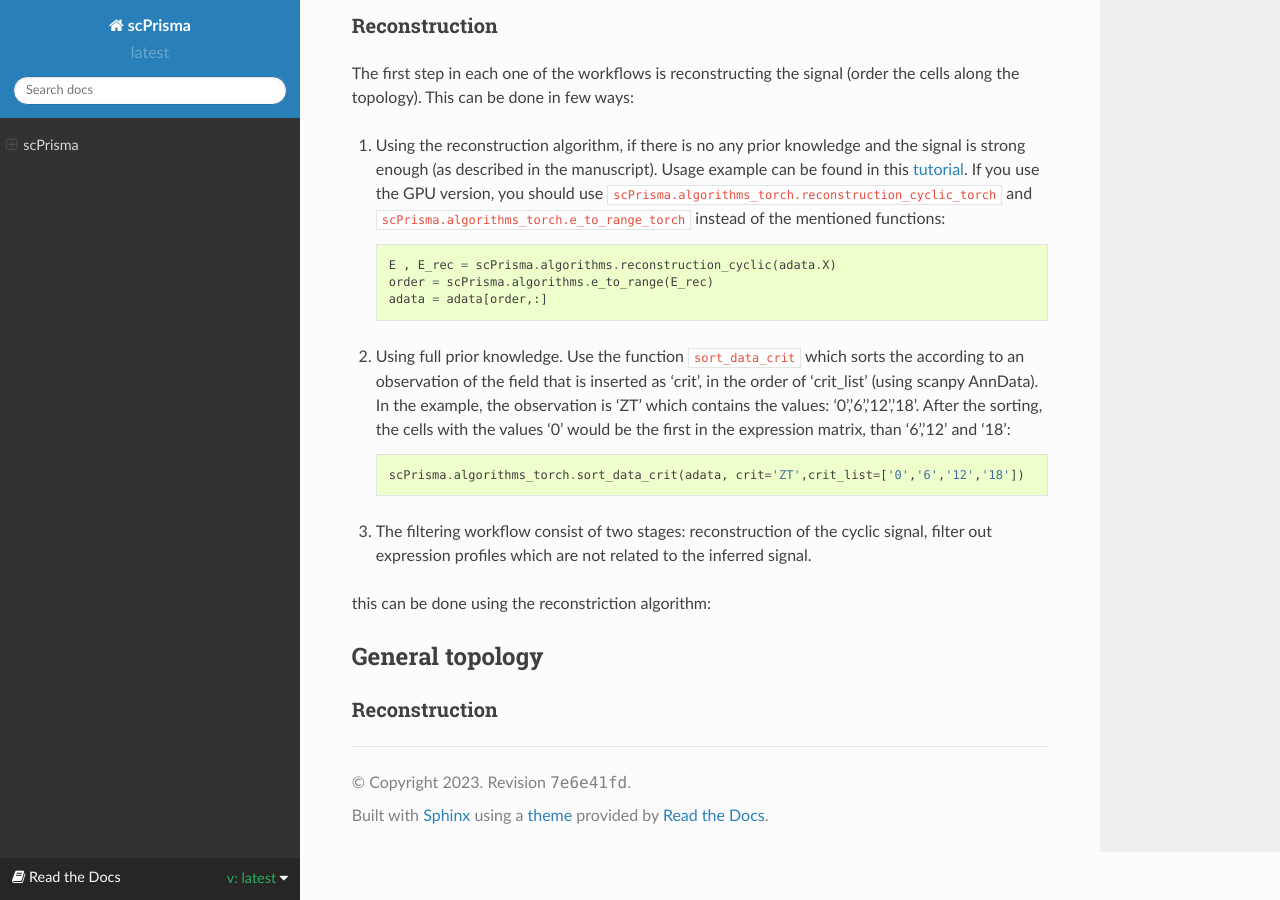
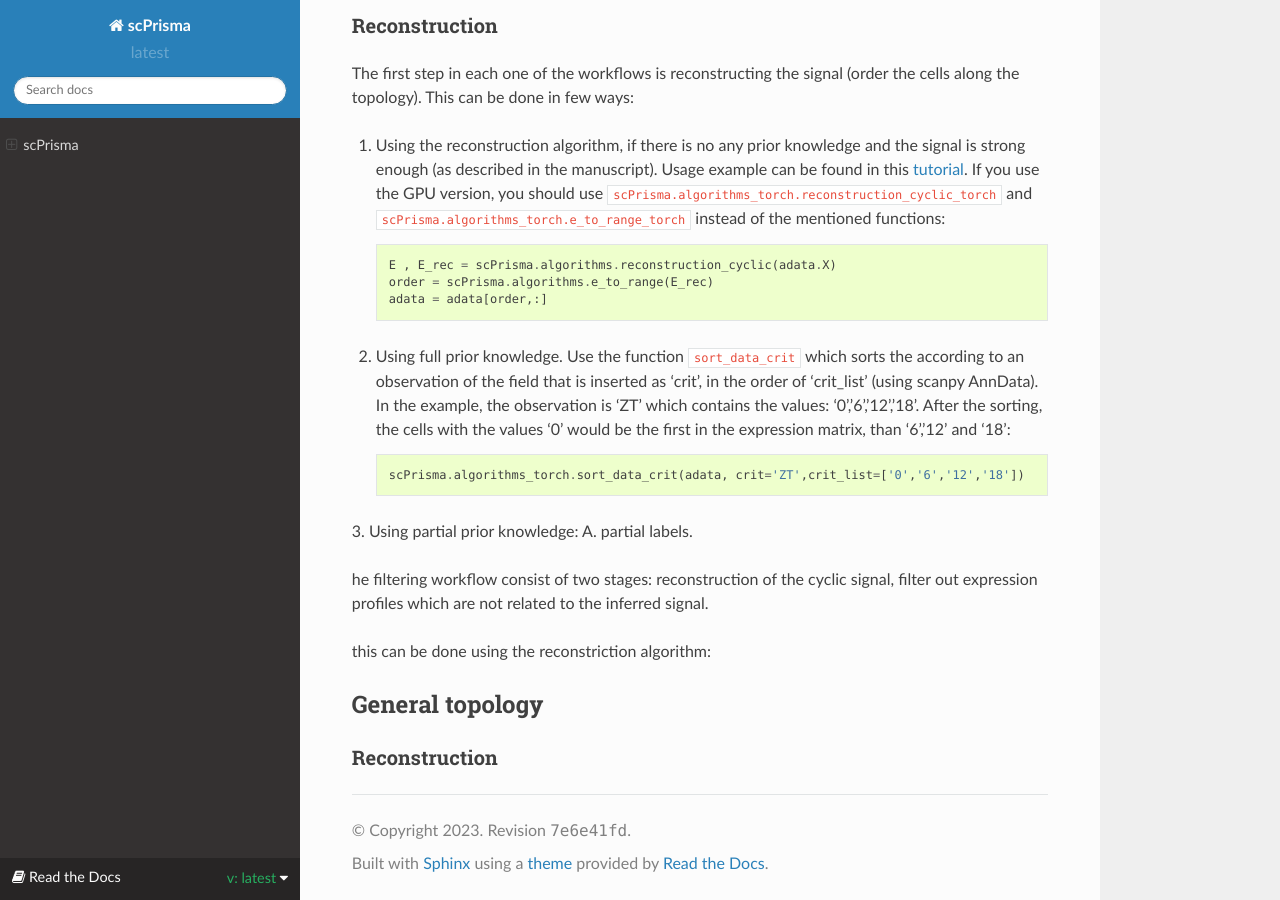
Before and after one commit to nitzanlab/scPrisma, a Sphinx documentation site: the page built from docs/index.rst, in a window 1280 px wide and 900 px high, scrolled down 2224 px. Built offline with Sphinx 7.4.7 and the Read the Docs theme 2.0.0, drawn with Linux system fonts in a browser that asks for light colours; pages that are not in the unit, such as notebooks, are missing from menus.

Commit message:
Update index.rst

```diff
--- a/docs/index.rst
+++ b/docs/index.rst
@@ -72,7 +72,12 @@
       scPrisma.algorithms_torch.sort_data_crit(adata, crit='ZT',crit_list=['0','6','12','18'])
 
 
-3. The filtering workflow consist of two stages: reconstruction of the cyclic signal, filter out expression profiles which are not related to the inferred signal.
+3. Using partial prior knowledge:
+A. partial labels.
+
+
+
+he filtering workflow consist of two stages: reconstruction of the cyclic signal, filter out expression profiles which are not related to the inferred signal.
 
 
 this can be done using the reconstriction algorithm:
```
